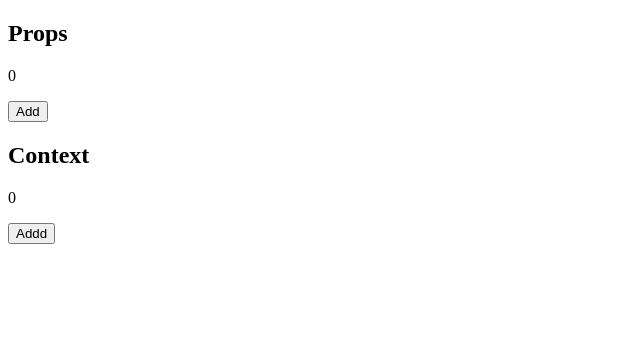
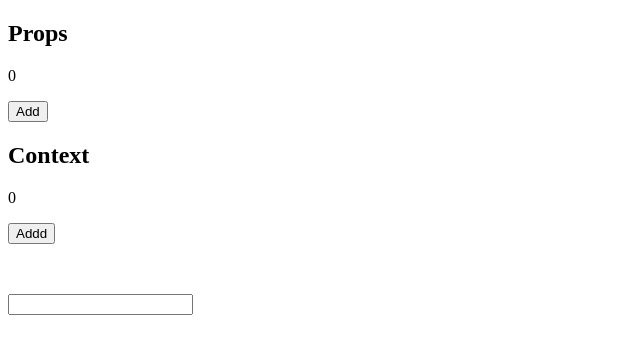
Before and after one commit to eddiemuhoro/interview-qns, a React (Create React App) app: page / in a window 1280 px wide. Shown: the top 354 px of the page, without its empty margins (0-640 px from the left). Built offline with nearby package versions, Linux system fonts and the light colour scheme.

Commit message:
ADD interview qn: display text after x seconds

```diff
--- a/src/App.js
+++ b/src/App.js
@@ -1,5 +1,6 @@
 import CounterCtx from "./TASKS/CONTEXT/CounterCtx"
 import Counter from "./TASKS/Counter"
+import WordCounter from "./TASKS/setTineout/Test1"
 
 
 function App() {
@@ -11,6 +12,8 @@ function App() {
         <Counter />
         {/* USING CONTEXT */}
         <CounterCtx />
+
+        <WordCounter />
         </>
     )
 }
--- /dev/null
+++ b/src/TASKS/setTineout/Test1.js
@@ -0,0 +1,58 @@
+import React, { useState, useEffect } from "react";
+
+function WordCounter() {
+  return <WordByWord />;
+}
+
+const WordByWord = () => {
+  // YOUR CODE HERE
+  const [input, setInput] = useState("");
+  const [text, setText] = useState([]);
+  const [word, setWord] = useState(1);
+
+  const onSubmit = (e) => {
+    e.preventDefault();
+    const wordsArray = input.split(" ");
+    if (wordsArray.length <= 1) {
+      alert("Enter more than one word.");
+    } else {
+      setText(wordsArray);
+      setWord(1);
+      setInput("");
+    }
+  };
+
+  useEffect(() => {
+    if (text && word < text.length) {
+      const time = setTimeout(() => setWord(word + 1), 100);
+      return () => clearTimeout(time);
+    }
+  }, [text, word]);
+
+  return (
+    <div
+      style={{
+      display: "flex",
+        flexDirection: "column",
+    margin:'50px 0'
+  }}
+    >
+      <form onSubmit={onSubmit}>
+        <input
+          required
+          type={"text"}
+          value={input}
+          onChange={(e) => setInput(e.target.value)}
+        />
+      </form>
+      <div style={{ display: "flex", flexDirection: "row", flexWrap: "wrap" }}>
+        {text.slice(0, word).map((item) => (
+          <p style={{ paddingRight: 4 }}>{item}</p>
+        ))}
+      </div>
+    </div>
+  );
+
+};
+
+export default WordCounter;
```
